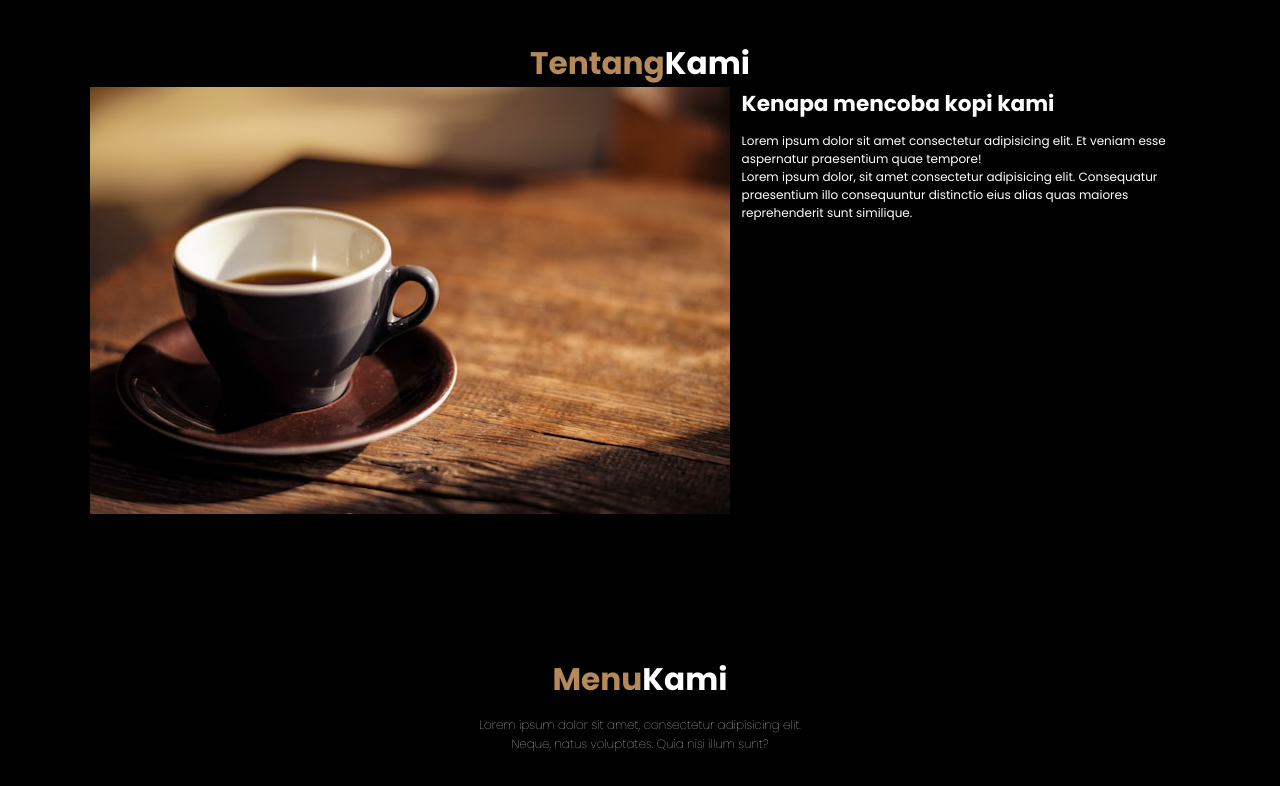
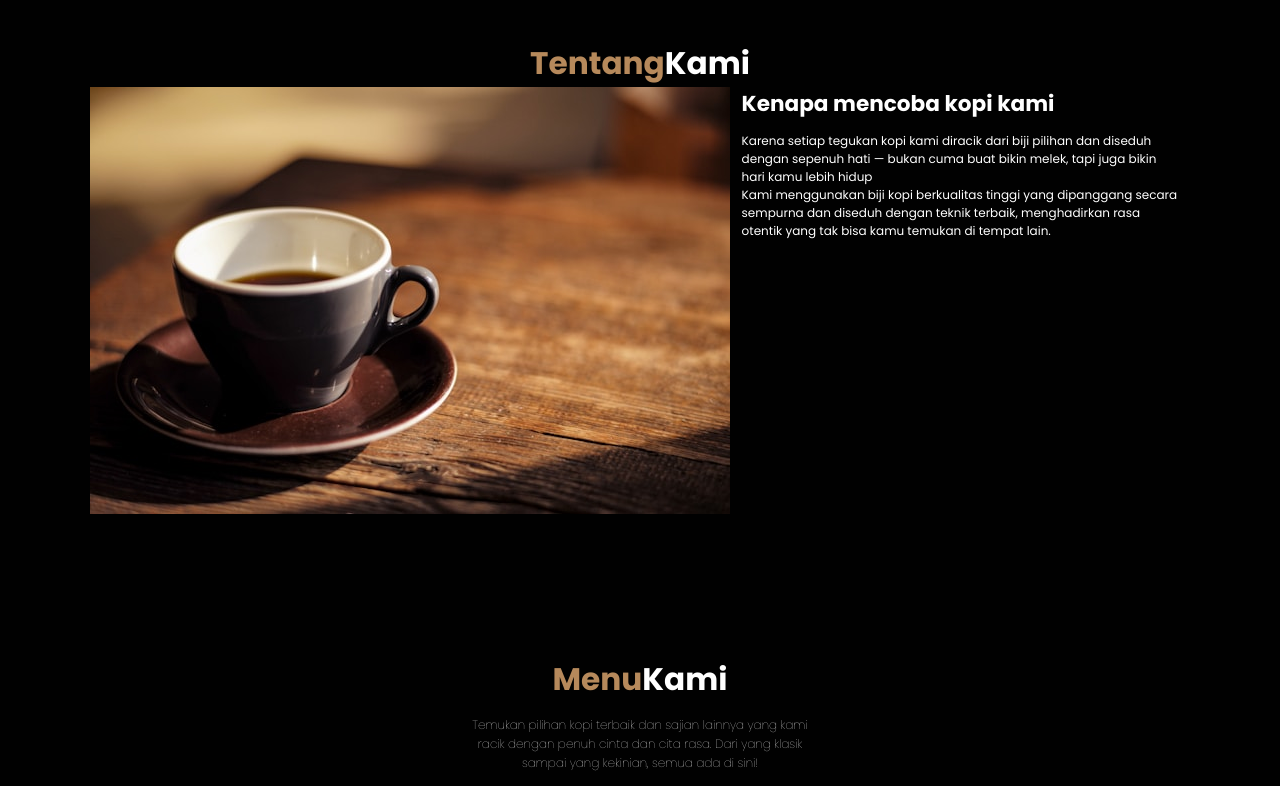
Before and after one commit to imadearya15/WarkopKopiLens, a plain HTML site: page index.html in a window 1280 px wide. Shown: the part 880-1666 px from the top of the page. Drawn offline with nearby package versions, Linux system fonts and the light colour scheme.

Commit message:
website KopiLens

```diff
--- a/index.html
+++ b/index.html
@@ -4,6 +4,9 @@
     <meta charset="UTF-8" />
     <meta name="viewport" content="width=device-width, initial-scale=1.0" />
     <title>Warkop Kopi Lens</title>
+
+    <link rel="icon" href="img/imagekopi.png" type="image/png">
+
 
     <!-- Fonts -->
     <link rel="preconnect" href="https://fonts.googleapis.com" />
@@ -64,13 +67,14 @@
         <div class="content">
           <h3>Kenapa mencoba kopi kami</h3>
           <p>
-            Lorem ipsum dolor sit amet consectetur adipisicing elit. Et veniam
-            esse aspernatur praesentium quae tempore!
+            Karena setiap tegukan kopi kami diracik dari biji pilihan dan
+            diseduh dengan sepenuh hati — bukan cuma buat bikin melek, tapi juga
+            bikin hari kamu lebih hidup
           </p>
           <p>
-            Lorem ipsum dolor, sit amet consectetur adipisicing elit.
-            Consequatur praesentium illo consequuntur distinctio eius alias quas
-            maiores reprehenderit sunt similique.
+            Kami menggunakan biji kopi berkualitas tinggi yang dipanggang secara
+            sempurna dan diseduh dengan teknik terbaik, menghadirkan rasa
+            otentik yang tak bisa kamu temukan di tempat lain.
           </p>
         </div>
       </div>
@@ -82,8 +86,9 @@
     <section id="menu" class="menu">
       <h2><span>Menu</span>Kami</h2>
       <p>
-        Lorem ipsum dolor sit amet, consectetur adipisicing elit. Neque, natus
-        voluptates. Quia nisi illum sunt?
+        Temukan pilihan kopi terbaik dan sajian lainnya yang kami racik dengan
+        penuh cinta dan cita rasa. Dari yang klasik sampai yang kekinian, semua
+        ada di sini!
       </p>
 
       <div class="row">
@@ -139,8 +144,9 @@
     <section id="contact" class="contact">
       <h2><span>Kontak</span>Kami</h2>
       <p>
-        Lorem ipsum dolor sit amet consectetur adipisicing elit. Similique,
-        perspiciatis.
+        Untuk informasi lebih lanjut, pemesanan, atau kerja sama, silakan
+        hubungi tim kami melalui kontak berikut. Kami akan segera merespons
+        kebutuhan Anda.
       </p>
       <div class="row">
         <iframe
@@ -171,7 +177,6 @@
 
     <!-- Contact Section End -->
 
-
     <!-- Footer Start -->
 
     <footer>
@@ -186,24 +191,12 @@
         <a href="#menu">Menu</a>
         <a href="#contact">Kontak</a>
       </div>
-        <div class="credit">
-          <p>Created By <a href="">I Made Arya Dwi Putra</a>. |&copy; 2025.</p>
-        </div>
-
+      <div class="credit">
+        <p>Created By <a href="">I Made Arya Dwi Putra</a>. |&copy; 2025.</p>
+      </div>
     </footer>
 
-
-
-
-
-
-
-
-
-
-
     <!-- Footer End -->
-
 
     <!-- Feather Icons -->
     <script>
```
Also changed, not shown: img/imagekopi.png (added).
